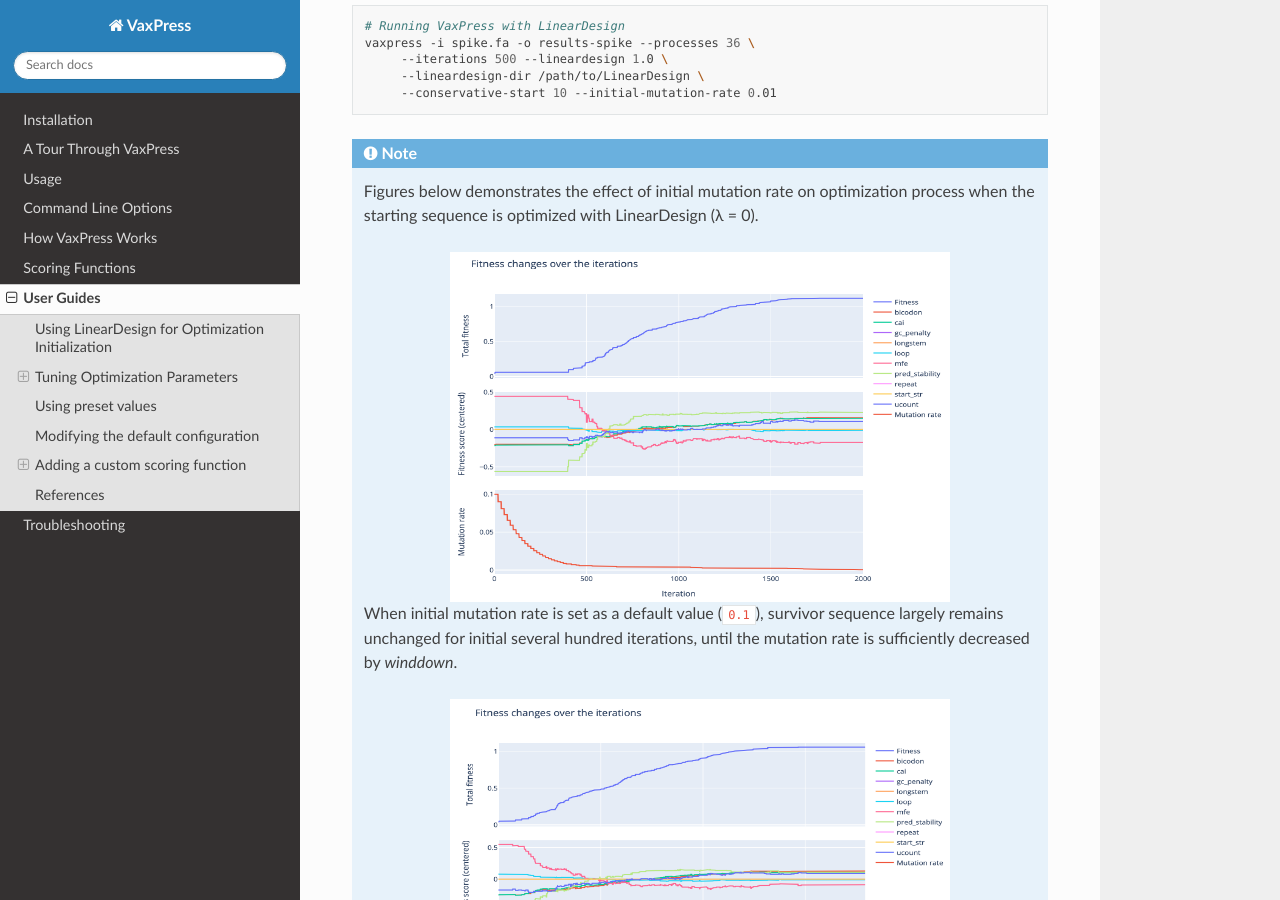
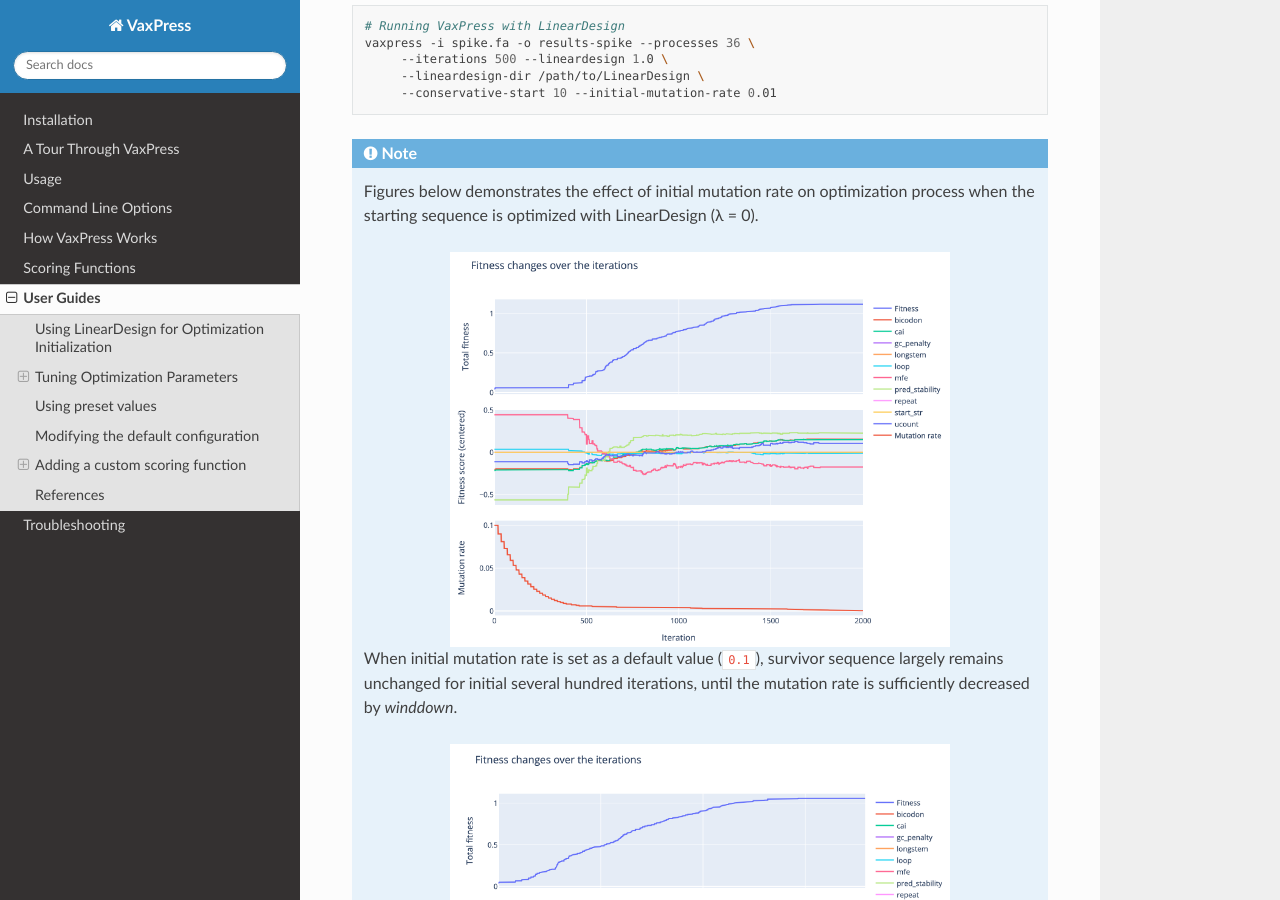
Before and after one commit to ChangLabSNU/VaxPress, a Sphinx documentation site: the page built from docs/source/user_guides.rst, in a window 1280 px wide and 900 px high, scrolled down 769 px. Built offline with Sphinx 7.4.7 and the Read the Docs theme 2.0.0, drawn with Linux system fonts in a browser that asks for light colours.

Commit message:
Remove force setting heights to recover aspect ratios.

```diff
--- a/docs/source/scoring_functions.rst
+++ b/docs/source/scoring_functions.rst
@@ -76,7 +76,6 @@
 
 .. image:: _images/bicodon.png
     :width: 500px
-    :height: 350px
     :align: center
     :alt: bicodon usage.
 
@@ -168,7 +167,6 @@
 
 .. image:: _images/stem_loop.png
     :width: 700px
-    :height: 300px
     :align: center
     :alt: stem-loop structure
 
--- a/docs/source/usage.rst
+++ b/docs/source/usage.rst
@@ -126,7 +126,6 @@
 
   .. image:: _images/task_information.png
         :width: 500px
-        :height: 400px
         :alt: checkpoints.tsv
         :align: center
 
@@ -135,7 +134,6 @@
 
   .. image:: _images/optimized_sequence.png
         :width: 500px
-        :height: 400px
         :alt: checkpoints.tsv
         :align: center
 
@@ -144,7 +142,6 @@
 
   .. image:: _images/predicted_secondary_structure.png
         :width: 500px
-        :height: 400px
         :alt: checkpoints.tsv
         :align: center
 
@@ -153,7 +150,6 @@
 
   .. image:: _images/optimization_process.png
         :width: 500px
-        :height: 500px
         :alt: checkpoints.tsv
         :align: center
 
@@ -162,7 +158,6 @@
 
   .. image:: _images/parameters.png
         :width: 500px
-        :height: 500px
         :alt: checkpoints.tsv
         :align: center
 
@@ -173,7 +168,6 @@
 
   .. image:: _images/checkpoints.tsv_example.png
         :width: 500px
-        :height: 400px
         :alt: checkpoints.tsv
         :align: center
 
--- a/docs/source/user_guides.rst
+++ b/docs/source/user_guides.rst
@@ -56,7 +56,6 @@
 
     .. image:: _images/mutrate0.1.png
         :width: 500px
-        :height: 350px
         :alt: initial mutation rate 0.1
         :align: center
 
@@ -67,7 +66,6 @@
 
     .. image:: _images/mutrate0.01.png
         :width: 500px
-        :height: 350px
         :alt: initial mutation rate 0.01
         :align: center
 
@@ -108,7 +106,6 @@
 
     .. image:: _images/iteration1500.png
         :width: 500px
-        :height: 350px
         :alt: iteration1500
         :align: center
 
@@ -143,7 +140,6 @@
 
     .. image:: _images/population10.png
         :width: 700px
-        :height: 250px
         :alt: population 10
         :align: center
 
@@ -151,7 +147,6 @@
 
     .. image:: _images/population100.png
         :width: 700px
-        :height: 250px
         :alt: population 100
         :align: center
 
@@ -159,7 +154,6 @@
 
     .. image:: _images/population500.png
         :width: 700px
-        :height: 250px
         :alt: population 1000
         :align: center
 
@@ -211,7 +205,6 @@
 
     .. image:: _images/nonLD_mutRate0.005.png
         :width: 700px
-        :height: 250px
         :alt: initial mutation rate 0.005
         :align: center
 
@@ -219,7 +212,6 @@
 
     .. image:: _images/nonLD_mutRate0.01.png
         :width: 700px
-        :height: 250px
         :alt: initial mutation rate 0.01
         :align: center
 
@@ -227,7 +219,6 @@
 
     .. image:: _images/nonLD_mutRate0.1.png
         :width: 700px
-        :height: 250px
         :alt: initial mutation rate 0.1
         :align: center
 
@@ -235,7 +226,6 @@
 
     .. image:: _images/nonLD_mutRate0.3.png
         :width: 700px
-        :height: 250px
         :alt: initial mutation rate 0.3
         :align: center
 
@@ -254,7 +244,6 @@
 
     .. image:: _images/LD1_mutRate0.005.png
         :width: 700px
-        :height: 250px
         :alt: initial mutation rate = 0.005
         :align: center
 
@@ -262,7 +251,6 @@
 
     .. image:: _images/LD1_mutRate0.01.png
         :width: 700px
-        :height: 250px
         :alt: initial mutation rate = 0.01
         :align: center
 
@@ -270,7 +258,6 @@
 
     .. image:: _images/LD1_mutRate0.1.png
         :width: 700px
-        :height: 250px
         :alt: initial mutation rate = 0.1
         :align: center
 
@@ -278,7 +265,6 @@
 
     .. image:: _images/LD1_mutRate0.3.png
         :width: 700px
-        :height: 250px
         :alt: initial mutation rate = 0.3
         :align: center
 
@@ -322,7 +308,6 @@
 
     .. image:: _images/weightTuning1.png
         :width: 500px
-        :height: 350px
         :alt: weight tuning 1st step
         :align: center
 
@@ -340,7 +325,6 @@
 
     .. image:: _images/weightTuning2.png
         :width: 500px
-        :height: 350px
         :alt: weight tuning 2nd step
         :align: center
 
@@ -357,7 +341,6 @@
 
     .. image:: _images/weightTuning3.png
         :width: 500px
-        :height: 350px
         :alt: weight tuning 3rd step
         :align: center
 
@@ -375,7 +358,6 @@
 
     .. image:: _images/weightTuning4.png
         :width: 500px
-        :height: 350px
         :alt: weight tuning 4th step
         :align: center
 
```
Also changed, not shown: docs/source/algorithmic_details.rst (+6 -7 lines).
